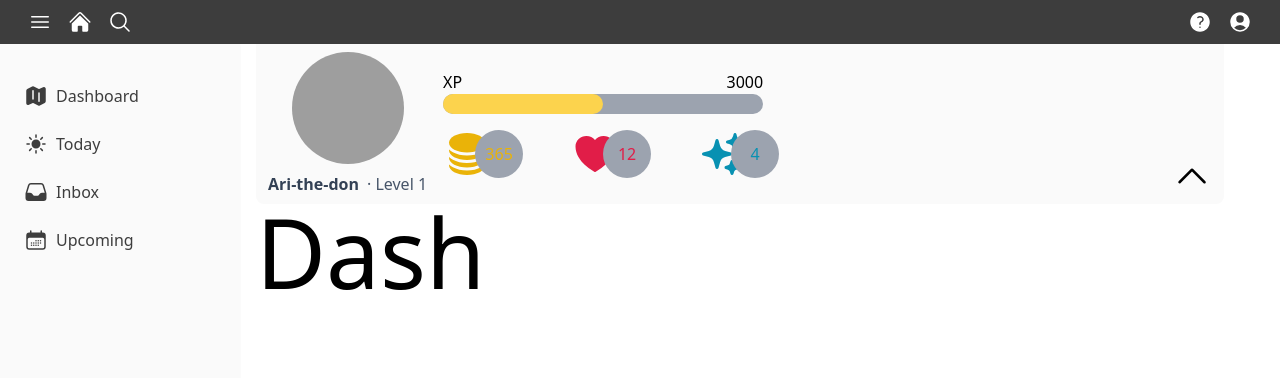
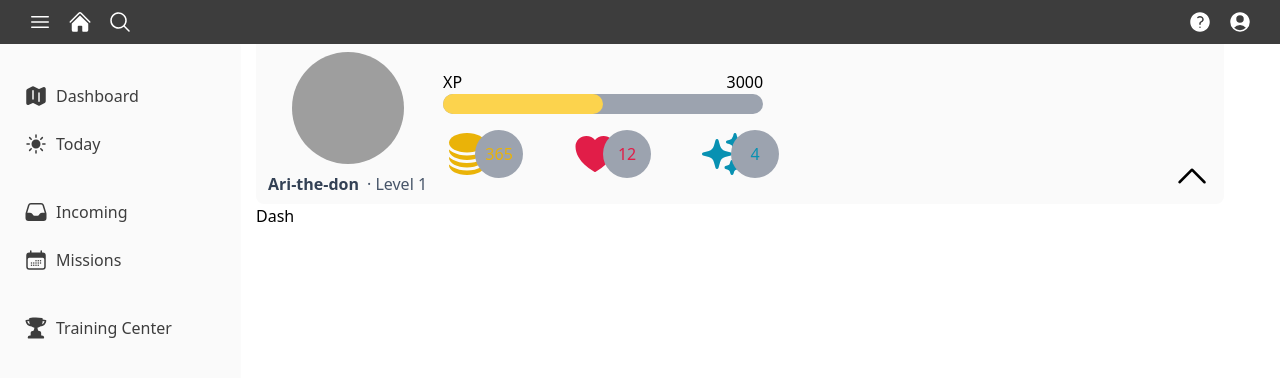
Before and after one commit to Ari-Jackson/gamified-habit-app-v2, a React (Vite) app: page / in a window 1280 px wide. Shown: the top 378 px of the page. Built offline with nearby package versions, Linux system fonts and the light colour scheme; grey boxes are pictures that could not be loaded.

Commit message:
Refactors SideNav

```diff
--- a/src/App.jsx
+++ b/src/App.jsx
@@ -1,15 +1,17 @@
+import { useState } from "react";
+import { Route, BrowserRouter, Routes } from "react-router-dom";
+// --------- Pages & Components ---------
 import Header from "./components/common/Header";
 import SideNav from "./components/common/SideNav";
-import { useState } from "react";
-import { Route, BrowserRouter, Routes } from "react-router-dom";
 import Dashboard from "./pages/Dashboard/Dashboard";
 import Inbox from "./pages/Inbox/Inbox";
 import Today from "./pages/Today/Today";
 import Upcoming from "./pages/Upcoming/Upcoming";
+import TrainingCenter from "./pages/TrainingCenter/TrainingCenter";
 import PageWrapper from "./components/common/PageWrapper";
 import Statsbar from "./components/common/StatsBar/Statsbar";
 
-function App() {
+export default function App() {
   const [open, setOpen] = useState(true);
 
   return (
@@ -22,9 +24,10 @@ function App() {
             <Statsbar open={open} />
             <Routes>
               <Route path="/" element={<Dashboard />} />
-              <Route path="/inbox" element={<Inbox />} />
               <Route path="/today" element={<Today />} />
-              <Route path="/upcoming" element={<Upcoming />} />
+              <Route path="/incoming" element={<Inbox />} />
+              <Route path="/missions" element={<Upcoming />} />
+              <Route path="/training-center" element={<TrainingCenter />} />
             </Routes>
           </PageWrapper>
         </main>
@@ -32,5 +35,3 @@ function App() {
     </>
   );
 }
-
-export default App;
--- a/src/components/common/SideNav.jsx
+++ b/src/components/common/SideNav.jsx
@@ -1,9 +1,4 @@
-import {
-  InboxIcon,
-  MapIcon,
-  SunIcon,
-  CalendarDaysIcon,
-} from "@heroicons/react/24/solid";
+import { sideNavData } from "./SideNavdata";
 import { Link } from "react-router-dom";
 
 export default function SideNav({ open }) {
@@ -11,38 +6,28 @@ export default function SideNav({ open }) {
     <>
       <div
         className={`side-nav-height duration-500 ${
-          open ? "w-60" : "w-0"
-        } bg-secondary fixed left-0 bottom-0 shadow-sm`}
+          !open && "-translate-x-96"
+        } bg-secondary fixed left-0 bottom-0 shadow-sm w-60`}
       >
         <div
           className={`flex flex-col w-full px-4 pt-9 space-y-4 ${
             !open && "opacity-0 translate-x-12"
           }`}
         >
-          <Link to="/">
-            <div className="text-primary duration-300 relative h-8 flex items-center space-x-2 cursor-pointer rounded-md hover:bg-primary hover:text-white pl-2">
-              <MapIcon className="w-6" />
-              <p>Dashboard</p>
-            </div>
-          </Link>
-          <Link to="/today">
-            <div className="text-primary duration-300 relative h-8 flex items-center space-x-2 cursor-pointer rounded-md hover:bg-primary hover:text-white pl-2">
-              <SunIcon className="w-6" />
-              <p>Today</p>
-            </div>
-          </Link>
-          <Link to="/inbox">
-            <div className="text-primary duration-300 relative h-8 flex items-center space-x-2 cursor-pointer rounded-md hover:bg-primary hover:text-white pl-2">
-              <InboxIcon className="w-6" />
-              <p>Inbox</p>
-            </div>
-          </Link>
-          <Link to="/upcoming">
-            <div className="text-primary duration-300  relative h-8 flex items-center space-x-2 cursor-pointer rounded-md hover:bg-primary hover:text-white pl-2">
-              <CalendarDaysIcon className="w-6" />
-              <p>Upcoming</p>
-            </div>
-          </Link>
+          {sideNavData.map(({ title, icon, link, sectionEnd }) => {
+            return (
+              <Link to={link}>
+                <div
+                  className={`text-primary duration-300 relative h-8 flex items-center space-x-2 cursor-pointer rounded-md hover:bg-primary hover:text-white pl-2 ${
+                    sectionEnd && "mb-5"
+                  }`}
+                >
+                  {icon()}
+                  <p>{title}</p>
+                </div>
+              </Link>
+            );
+          })}
         </div>
       </div>
     </>
--- a/src/components/common/SideNavdata.js
+++ /dev/null
@@ -1,22 +0,0 @@
-export const sideNavData = [
-  {
-    title: "Dashboard",
-    icon: <MapIcon />,
-    link: "/dashboard",
-  },
-  {
-    title: "Today",
-    icon: <SunIcon />,
-    link: "/today",
-  },
-  {
-    title: "Inbox",
-    icon: <InboxIcon />,
-    link: "/inbox",
-  },
-  {
-    title: "Upcoming",
-    icon: <CalendarDaysIcon />,
-    link: "/upcoming",
-  },
-];
--- /dev/null
+++ b/src/components/common/SideNavdata.jsx
@@ -0,0 +1,40 @@
+import {
+  InboxIcon,
+  MapIcon,
+  SunIcon,
+  CalendarDaysIcon,
+  TrophyIcon,
+} from "@heroicons/react/24/solid";
+
+export const sideNavData = [
+  {
+    title: "Dashboard",
+    icon: () => <MapIcon className="w-6" />,
+    link: "/",
+    sectionEnd: false,
+  },
+  {
+    title: "Today",
+    icon: () => <SunIcon className="w-6" />,
+    link: "/today",
+    sectionEnd: true,
+  },
+  {
+    title: "Incoming",
+    icon: () => <InboxIcon className="w-6" />,
+    link: "/incoming",
+    sectionEnd: false,
+  },
+  {
+    title: "Missions",
+    icon: () => <CalendarDaysIcon className="w-6" />,
+    link: "/missions",
+    sectionEnd: true,
+  },
+  {
+    title: "Training Center",
+    icon: () => <TrophyIcon className="w-6" />,
+    link: "/training-center",
+    sectionEnd: true,
+  },
+];
--- a/src/pages/Dashboard/Dashboard.jsx
+++ b/src/pages/Dashboard/Dashboard.jsx
@@ -1,7 +1,7 @@
 export default function Dashboard() {
   return (
     <>
-      <h1 className=" text-8xl text-black">Dash</h1>
+      <h1>Dash</h1>
     </>
   );
 }
--- a/src/pages/Inbox/Inbox.jsx
+++ b/src/pages/Inbox/Inbox.jsx
@@ -1,7 +1,7 @@
 export default function Inbox() {
   return (
     <>
-      <h1>Inbox</h1>
+      <div>Incoming</div>
     </>
   );
 }
--- /dev/null
+++ b/src/pages/TrainingCenter/TrainingCenter.jsx
@@ -0,0 +1,3 @@
+export default function TrainingCenter() {
+  return <>Train</>;
+}
```
